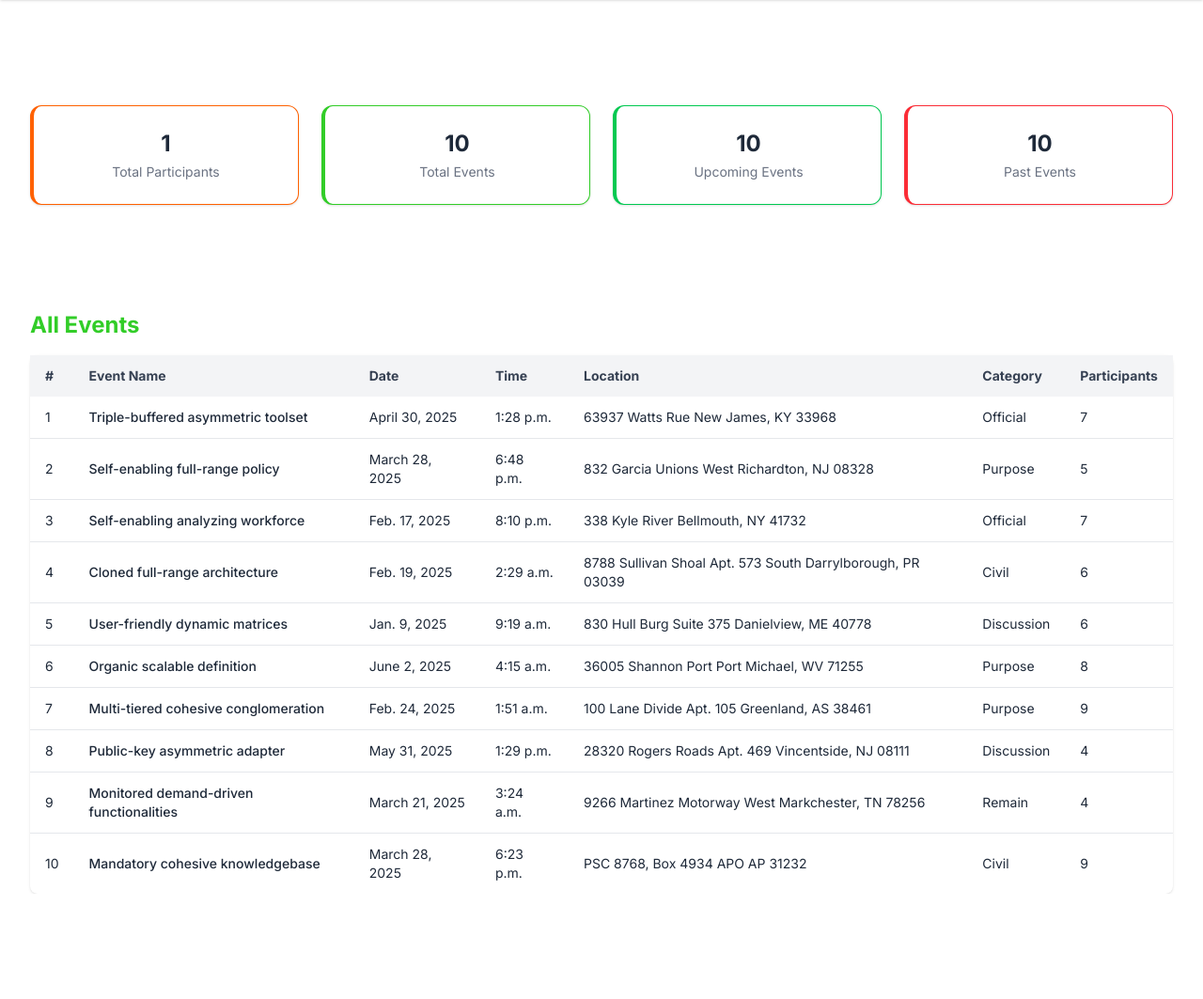
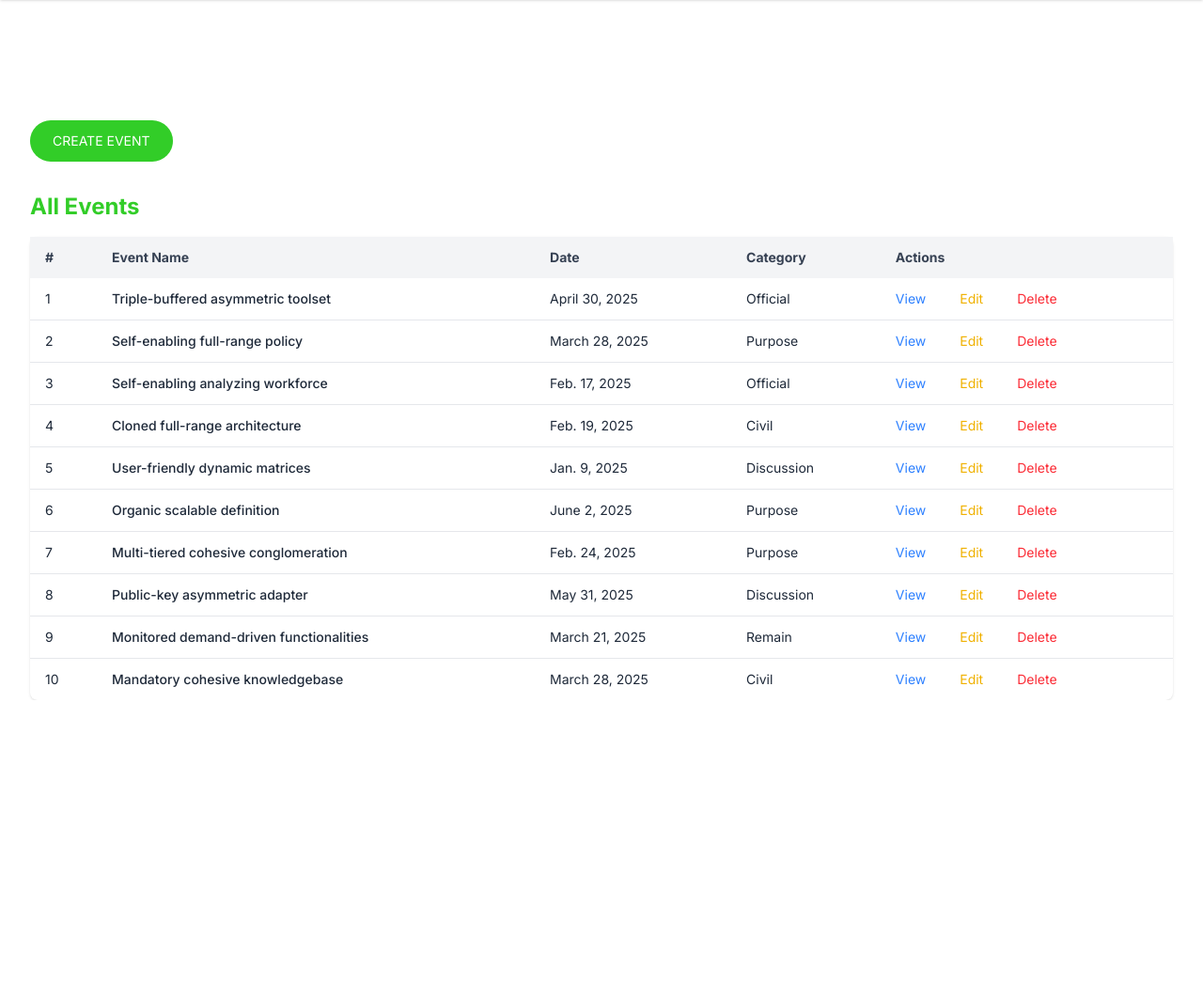
Before and after one commit to Abdullah149081/event-system, a Django app: template events/templates/dashboard/EventDashboard.html in a window 1280 px wide. Shown: the part 100-1163 px from the top of the page at 94% size. After the commit the page ends 845 px from the top, so only its background shows below. Run offline with Django 5.2, Linux system fonts and the light colour scheme; data comes from the database, SQL or seed files in the repository; tables that the repository leaves empty hold one stand-in row (values such as "Sample post"); the template is opened without the code that fills it: values that come from a table or form of the project are taken from there, most other values are stand-ins (such as "Sample title", 1, 10 or a date in 2020); some libraries are stand-ins or nearby versions.

Commit message:
:art: Enhance event dashboard with new navigation items and improved layout; refactor context processor and views for better event handling

```diff
--- a/events/context_processors.py
+++ b/events/context_processors.py
@@ -2,38 +2,41 @@ def navbar_context(request):
     path = request.path
 
     nav_items = [
-        {"name": "Home", "url": "/", "active": False},
-        {"name": "About", "url": "/about/", "active": False},
-        {"name": "Contact", "url": "/contact/", "active": False},
-        {"name": "Dashboard", "url": "/dashboard/", "active": False},
+        {"name": "Home", "url": "/"},
+        {"name": "About", "url": "/about/"},
+        {"name": "Contact", "url": "/contact/"},
+        {"name": "Dashboard", "url": "/dashboard/"},
+        {"name": "Events", "url": "/events/dashboard/EventDashboard"},
+        {"name": "Participants", "url": "/participants/dashboard/ParticipantDashboard"},
+        {"name": "Categories", "url": "/categories/dashboard/CategoryDashboard"},
     ]
 
-    if path.startswith("/dashboard"):
-        nav_items = [
-            {"name": "Home", "url": "/", "active": path == "/"},
-            {
-                "name": "Dashboard",
-                "url": "/dashboard/",
-                "active": path == "/dashboard/",
-            },
-            {
-                "name": "Events",
-                "url": "events/dashboard/EventDashboard.html",
-                "active": path.startswith("/events/"),
-            },
-            {
-                "name": "Participants",
-                "url": "events/dashboard/participants.html",
-                "active": path.startswith("/participants/"),
-            },
-            {
-                "name": "Categories",
-                "url": "events/dashboard/categories.html",
-                "active": path.startswith("/categories/"),
-            },
-        ]
+    if (
+        path.startswith("/dashboard")
+        or path.startswith("/events/dashboard/EventDashboard")
+        or path.startswith("/participants/dashboard/ParticipantDashboard")
+        or path.startswith("/categories/dashboard/CategoryDashboard")
+    ):
+
+        visible_names = {"Home", "Dashboard", "Events", "Participants", "Categories"}
     else:
-        for item in nav_items:
-            item["active"] = item["url"] == path
 
-    return {"navbar": nav_items}
+        visible_names = {"Home", "About", "Contact", "Dashboard"}
+
+    filtered_nav = []
+    for item in nav_items:
+        if item["name"] in visible_names:
+
+            if item["name"] == "Dashboard":
+                active = path.startswith("/dashboard/")
+            elif item["name"] == "Events":
+                active = path.startswith("/events/dashboard/EventDashboard")
+            elif item["name"] == "Participants":
+                active = path.startswith("/participants/dashboard/ParticipantDashboard")
+            elif item["name"] == "Categories":
+                active = path.startswith("/categories/dashboard/CategoryDashboard")
+            else:
+                active = item["url"] == path
+            filtered_nav.append({**item, "active": active})
+
+    return {"navbar": filtered_nav}
--- a/events/templates/dashboard/EventDashboard.html
+++ b/events/templates/dashboard/EventDashboard.html
@@ -1,11 +1,46 @@
 {% extends "base.html" %}
 {% block title %}
-    Dashboard
+    Dashboard - Events
 {% endblock title %}
 {% block theme %}
     {% block home %}
         {% include "shared/header.html" %}
-        {% include "Dashboard/stats.html" %}
-        {% include "Dashboard/allTable.html" %}
+        <div class="e-container e-my overflow-x-auto">
+            <div class="mb-8">
+                <a href="#" class="btn ">Create Event</a>
+            </div>
+            <h2 class="text-2xl font-bold mb-4 text-primary">All Events</h2>
+            <table class="min-w-full bg-white rounded-lg shadow">
+                <thead class="bg-gray-100 text-gray-700 text-sm font-semibold">
+                    <tr>
+                        <th class="px-4 py-3 text-left">#</th>
+                        <th class="px-4 py-3 text-left">Event Name</th>
+                        <th class="px-4 py-3 text-left">Date</th>
+                        <th class="px-4 py-3 text-left">Category</th>
+                        <th class="px-4 py-3 text-left">Actions</th>
+                    </tr>
+                </thead>
+                <tbody class="text-gray-800 text-sm divide-y divide-gray-200">
+                    {% for event in events %}
+                        <tr>
+                            <td class="px-4 py-3">{{ forloop.counter }}</td>
+                            <td class="px-4 py-3 font-medium">{{ event.name }}</td>
+                            <td class="px-4 py-3">{{ event.date }}</td>
+                            <td class="px-4 py-3">{{ event.category.name }}</td>
+                            <td class="px-4 py-3 space-x-8">
+                                <a href="{% url 'event_details' event.id %}"
+                                   class="text-blue-500 hover:underline">View</a>
+                                <a href="#3" class="text-yellow-500 hover:underline">Edit</a>
+                                <a href="#" class="text-red-500 hover:underline">Delete</a>
+                            </td>
+                        </tr>
+                    {% empty %}
+                        <tr>
+                            <td colspan="7" class="text-center py-4 text-gray-500">No events found.</td>
+                        </tr>
+                    {% endfor %}
+                </tbody>
+            </table>
+        </div>
     {% endblock home %}
 {% endblock theme %}
--- a/events/urls.py
+++ b/events/urls.py
@@ -6,5 +6,5 @@ from debug_toolbar.toolbar import debug_toolbar_urls
 urlpatterns = [
     path("", home, name="home"),
     path("event/eventDetails/<int:event_id>/", event_detail, name="event_details"),
-    path("/events/", event, name="event"),
+    path("dashboard/EventDashboard", event, name="event"),
 ] + debug_toolbar_urls()  # Include Debug Toolbar URLs if installed
--- a/theme/css/components.css
+++ b/theme/css/components.css
@@ -12,4 +12,7 @@
   .nav_class {
     @apply hover:text-[green] tracking-wider transition duration-200;
   }
+  .btn {
+    @apply inline-block text-sm mt-4 px-6 py-3 text-white bg-primary rounded-full hover:bg-secondary uppercase transition duration-300   text-center;
+  }
 }
--- a/theme/static/css/dist/styles.css
+++ b/theme/static/css/dist/styles.css
@@ -12,6 +12,7 @@
     --color-yellow-300: oklch(90.5% 0.182 98.111);
     --color-yellow-500: oklch(79.5% 0.184 86.047);
     --color-green-500: oklch(72.3% 0.219 149.579);
+    --color-blue-500: oklch(62.3% 0.214 259.815);
     --color-gray-100: oklch(96.7% 0.003 264.542);
     --color-gray-200: oklch(92.8% 0.006 264.531);
     --color-gray-400: oklch(70.7% 0.022 261.325);
@@ -252,6 +253,9 @@
   .mx-auto {
     margin-inline: auto;
   }
+  .my-3\.5 {
+    margin-block: calc(var(--spacing) * 3.5);
+  }
   .mt-1 {
     margin-top: calc(var(--spacing) * 1);
   }
@@ -263,9 +267,6 @@
   }
   .mt-6 {
     margin-top: calc(var(--spacing) * 6);
-  }
-  .mt-10 {
-    margin-top: calc(var(--spacing) * 10);
   }
   .mr-2 {
     margin-right: calc(var(--spacing) * 2);
@@ -409,6 +410,11 @@
     margin-inline-start: calc(calc(var(--spacing) * -2) * var(--tw-space-x-reverse));
     margin-inline-end: calc(calc(var(--spacing) * -2) * calc(1 - var(--tw-space-x-reverse)));
   }
+  :where(.space-x-8 > :not(:last-child)) {
+    --tw-space-x-reverse: 0;
+    margin-inline-start: calc(calc(var(--spacing) * 8) * var(--tw-space-x-reverse));
+    margin-inline-end: calc(calc(var(--spacing) * 8) * calc(1 - var(--tw-space-x-reverse)));
+  }
   :where(.divide-y > :not(:last-child)) {
     --tw-divide-y-reverse: 0;
     border-bottom-style: var(--tw-border-style);
@@ -424,6 +430,9 @@
   }
   .overflow-x-auto {
     overflow-x: auto;
+  }
+  .rounded {
+    border-radius: 0.25rem;
   }
   .rounded-full {
     border-radius: calc(infinity * 1px);
@@ -618,6 +627,9 @@
   .py-3 {
     padding-block: calc(var(--spacing) * 3);
   }
+  .py-3\.5 {
+    padding-block: calc(var(--spacing) * 3.5);
+  }
   .py-4 {
     padding-block: calc(var(--spacing) * 4);
   }
@@ -690,6 +702,9 @@
     --tw-tracking: var(--tracking-wider);
     letter-spacing: var(--tracking-wider);
   }
+  .text-blue-500 {
+    color: var(--color-blue-500);
+  }
   .text-gray-400 {
     color: var(--color-gray-400);
   }
@@ -716,6 +731,9 @@
   }
   .text-primary {
     color: var(--primary);
+  }
+  .text-red-500 {
+    color: var(--color-red-500);
   }
   .text-secondary {
     color: var(--secondary);
@@ -791,6 +809,11 @@
     transition-timing-function: var(--tw-ease, var(--default-transition-timing-function));
     transition-duration: var(--tw-duration, var(--default-transition-duration));
   }
+  .transition-colors {
+    transition-property: color, background-color, border-color, outline-color, text-decoration-color, fill, stroke, --tw-gradient-from, --tw-gradient-via, --tw-gradient-to;
+    transition-timing-function: var(--tw-ease, var(--default-transition-timing-function));
+    transition-duration: var(--tw-duration, var(--default-transition-duration));
+  }
   .transition-transform {
     transition-property: transform, translate, scale, rotate;
     transition-timing-function: var(--tw-ease, var(--default-transition-timing-function));
@@ -839,6 +862,11 @@
   @media (hover: hover) {
     .hover\:text-primary:hover {
       color: var(--primary);
+    }
+  }
+  @media (hover: hover) {
+    .hover\:underline:hover {
+      text-decoration-line: underline;
     }
   }
   .focus\:ring-2:focus {
@@ -1034,6 +1062,29 @@
   @media (hover: hover) {
     .nav_class:hover {
       color: green;
+    }
+  }
+  .btn {
+    margin-top: calc(var(--spacing) * 4);
+    display: inline-block;
+    border-radius: calc(infinity * 1px);
+    background-color: var(--primary);
+    padding-inline: calc(var(--spacing) * 6);
+    padding-block: calc(var(--spacing) * 3);
+    text-align: center;
+    font-size: var(--text-sm);
+    line-height: var(--tw-leading, var(--text-sm--line-height));
+    color: var(--color-white);
+    text-transform: uppercase;
+    transition-property: color, background-color, border-color, outline-color, text-decoration-color, fill, stroke, --tw-gradient-from, --tw-gradient-via, --tw-gradient-to, opacity, box-shadow, transform, translate, scale, rotate, filter, -webkit-backdrop-filter, backdrop-filter, display, visibility, content-visibility, overlay, pointer-events;
+    transition-timing-function: var(--tw-ease, var(--default-transition-timing-function));
+    transition-duration: var(--tw-duration, var(--default-transition-duration));
+    --tw-duration: 300ms;
+    transition-duration: 300ms;
+  }
+  @media (hover: hover) {
+    .btn:hover {
+      background-color: var(--secondary);
     }
   }
 }
```
Also changed, not shown: events/views.py (+16 -17 lines).
